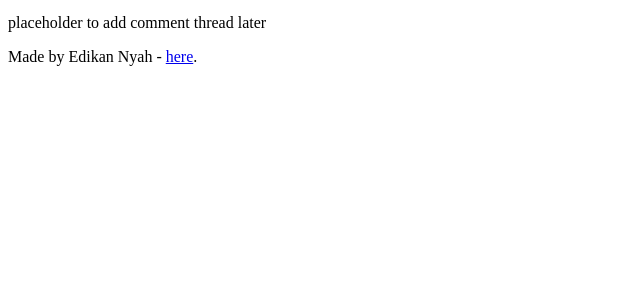
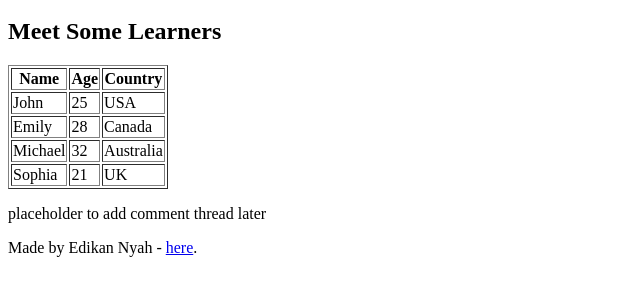
Before and after one commit to DeekanNyah/My_First_Portfolio, a plain HTML site: page html_basic/index.html in a window 1280 px wide. Shown: the part 505-800 px from the top of the page, without its empty margins (0-640 px from the left). Drawn offline with Linux system fonts and the light colour scheme.

Commit message:
Add learners table with the correct structure

```diff
--- a/html_basic/index.html
+++ b/html_basic/index.html
@@ -32,6 +32,40 @@
       <a href="https://www.alxafrica.com" target="_blank" rel="noopener noreferrer">
         <img src="https://i.ibb.co/gTDZZT8/ALX-Logo-07.png" alt="ALX Logo" width="200" />
       </a>
+
+      <!-- Table of learners -->
+      <h2>Meet Some Learners</h2>
+      <table border="1">
+        <thead>
+          <tr>
+            <th>Name</th>
+            <th>Age</th>
+            <th>Country</th>
+          </tr>
+        </thead>
+        <tbody>
+          <tr>
+            <td>John</td>
+            <td>25</td>
+            <td>USA</td>
+          </tr>
+          <tr>
+            <td>Emily</td>
+            <td>28</td>
+            <td>Canada</td>
+          </tr>
+          <tr>
+            <td>Michael</td>
+            <td>32</td>
+            <td>Australia</td>
+          </tr>
+          <tr>
+            <td>Sophia</td>
+            <td>21</td>
+            <td>UK</td>
+          </tr>
+        </tbody>
+      </table>
     </article>
 
     <aside>
```
